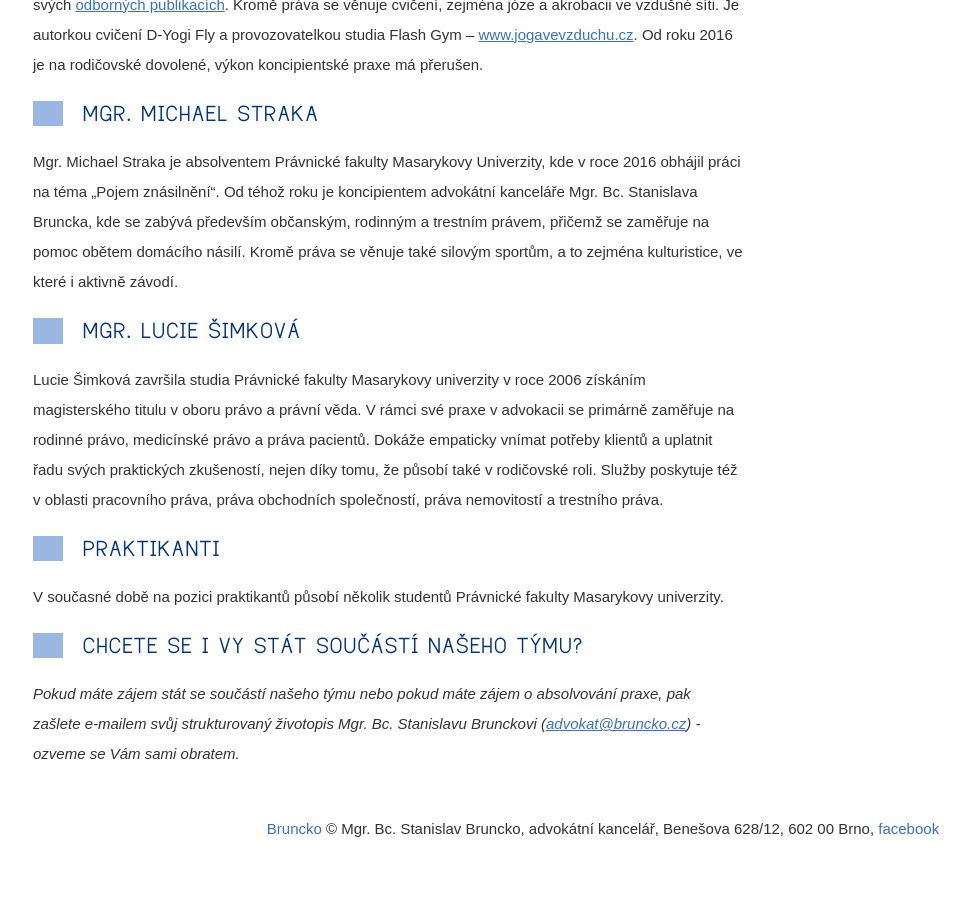
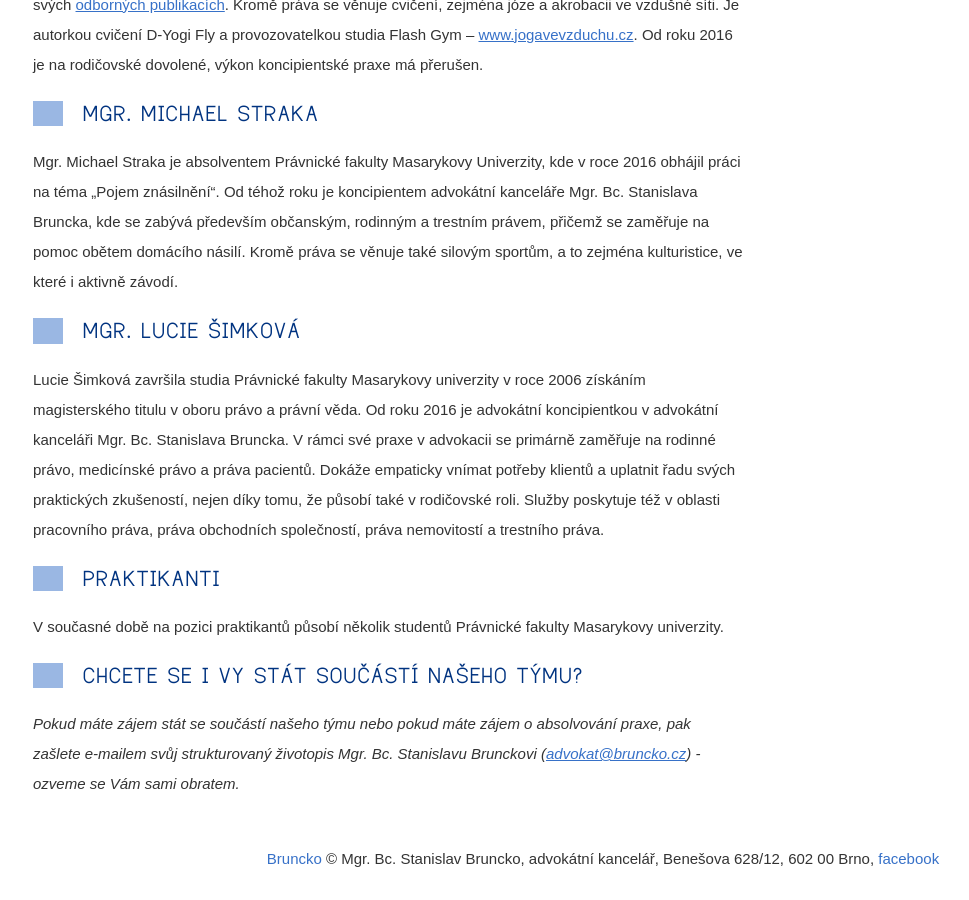
Before and after one commit to Pave91/bruncko-web, a Jekyll site: the page built from osoby-v-kancelari.md, in a window 1280 px wide and 900 px high, scrolled down 1506 px. Shown: the whole window, without its empty margins (37-1006 px from the left). Built offline with Jekyll 4.4.1, drawn with Linux system fonts in a browser that asks for light colours; nearby versions of some CDN libraries; before the commit the page ends 2376 px from its top, so only the background shows below that.

Commit message:
Update osoby-v-kancelari.md

```diff
--- a/osoby-v-kancelari.md
+++ b/osoby-v-kancelari.md
@@ -18,6 +18,7 @@ Mimo jiné se podílel na vzniku [Unie soudních znalců, o. s.](http://uniesoud
 Ovládá anglický a německý jazyk.
 
 
+
 ## Mgr. Veronika Kozlová
 Mgr. Veronika Kozlová je absolventkou Právnické fakulty Masarykovy univerzity, kde v roce 2011 obhájila diplomovou práci na téma "Masová média jako materiální pramen práva". Od roku 2011 je doktorskou studentkou studijního programu Občanské právo na Katedře občanského práva Právnické fakulty Masarykovy Univerzity, kde píše disertační práci na téma "Domácí násilí v občanském právu".
 Od roku 2013 pracovala jako právník neziskové organizace Spondea, o.p.s, kde se zabývala pomocí obětem domácího násilí.
@@ -26,13 +27,12 @@ Kromě práva se věnuje cvičení, zejména józe a akrobacii ve vzdušné sít
 Od roku 2016 je na rodičovské dovolené, výkon koncipientské praxe má přerušen.
 
 
-
 ## Mgr. Michael Straka
 Mgr. Michael Straka je absolventem Právnické fakulty Masarykovy Univerzity, kde v roce 2016 obhájil práci na téma „Pojem znásilnění“. Od téhož roku je koncipientem advokátní kanceláře Mgr. Bc. Stanislava Bruncka, kde se zabývá především občanským, rodinným a trestním právem, přičemž se zaměřuje na pomoc obětem domácího násilí. Kromě práva se věnuje také silovým sportům, a to zejména kulturistice, ve které i aktivně závodí.
 
 
 ## Mgr. Lucie Šimková
-Lucie Šimková završila studia Právnické fakulty Masarykovy univerzity v roce 2006 získáním magisterského titulu v oboru právo a právní věda. V rámci své praxe v advokacii se primárně zaměřuje na rodinné právo, medicínské právo a práva pacientů. Dokáže empaticky vnímat potřeby klientů a uplatnit řadu svých praktických zkušeností, nejen díky tomu, že působí také v rodičovské roli. Služby poskytuje též v oblasti pracovního práva, práva obchodních společností, práva nemovitostí a trestního práva.
+Lucie Šimková završila studia Právnické fakulty Masarykovy univerzity v roce 2006 získáním magisterského titulu v oboru právo a právní věda. Od roku 2016 je advokátní koncipientkou v advokátní kanceláři Mgr. Bc. Stanislava Bruncka. V rámci své praxe v advokacii se primárně zaměřuje na rodinné právo, medicínské právo a práva pacientů. Dokáže empaticky vnímat potřeby klientů a uplatnit řadu svých praktických zkušeností, nejen díky tomu, že působí také v rodičovské roli. Služby poskytuje též v oblasti pracovního práva, práva obchodních společností, práva nemovitostí a trestního práva.
 
 
 ## Praktikanti
```
